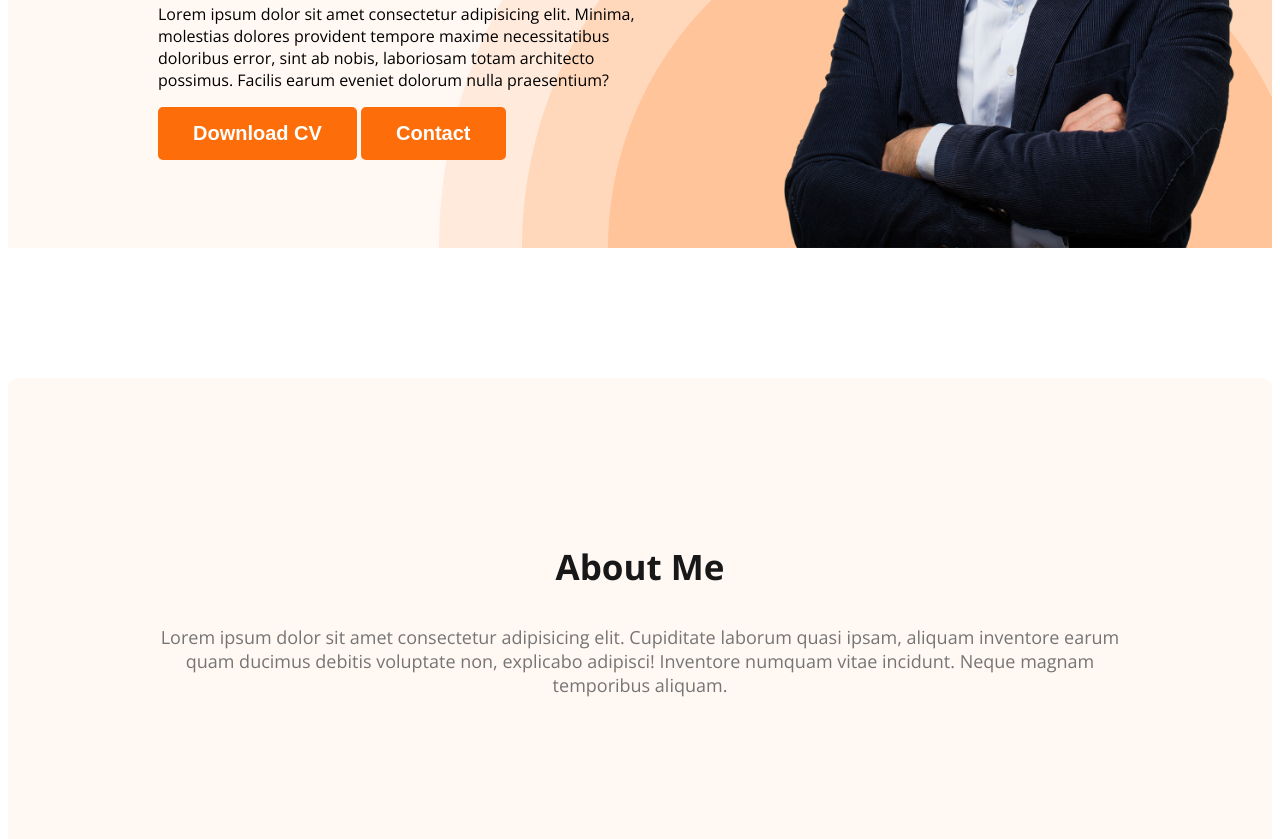
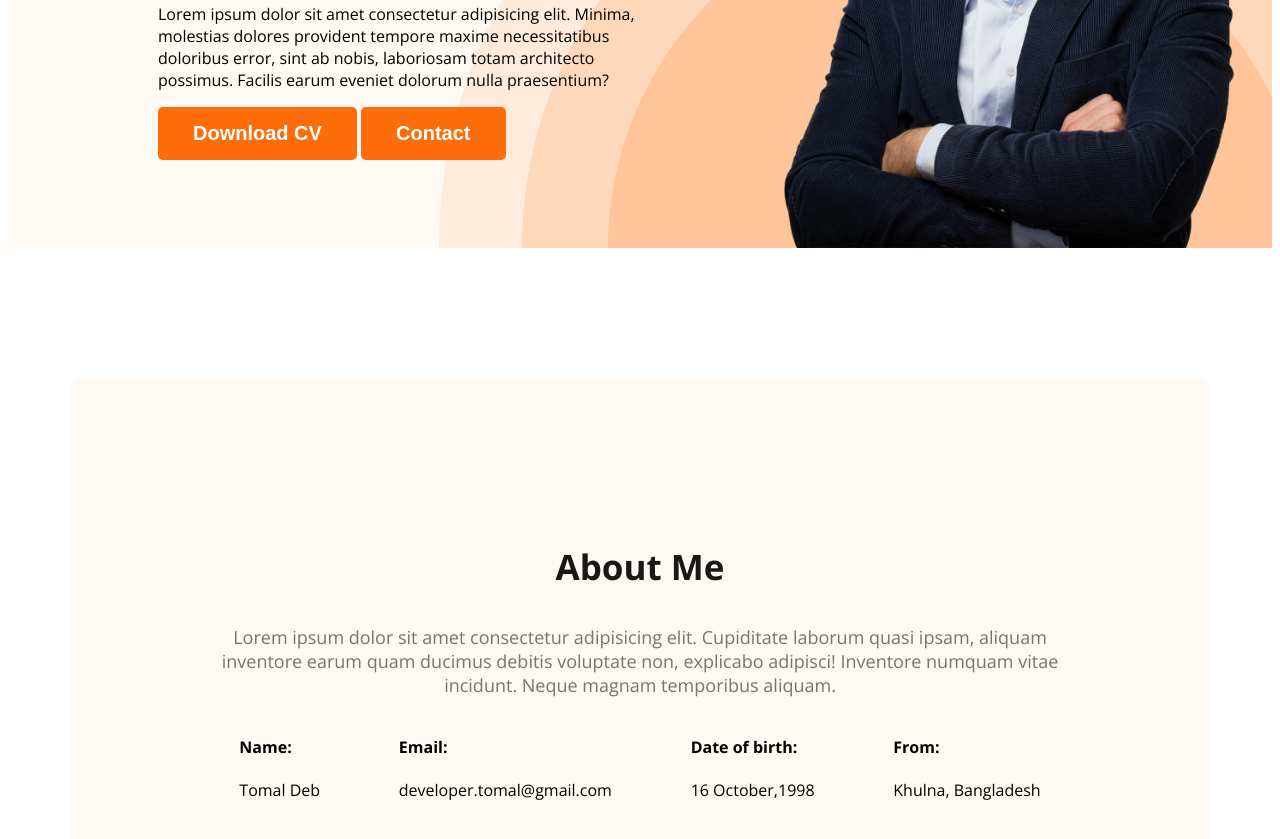
Before and after one commit to iamtomal/portfolio2, a plain HTML site: page index.html in a window 1280 px wide. Shown: the part 540-1379 px from the top of the page. Drawn offline with nearby package versions, Linux system fonts and the light colour scheme.

Commit message:
about information

```diff
--- a/index.html
+++ b/index.html
@@ -39,7 +39,24 @@
             <section class="about">
                 <h3 class="section-title">About Me</h3>
                 <p class="section-description">Lorem ipsum dolor sit amet consectetur adipisicing elit. Cupiditate laborum quasi ipsam, aliquam inventore earum quam ducimus debitis voluptate non, explicabo adipisci! Inventore numquam vitae incidunt. Neque magnam temporibus aliquam.</p>
-                <div class="about-info-container"></div>
+                <div class="about-info-container">
+                    <div class="about-info">
+                        <h4 class="info-title">Name:</h4>
+                        <p class="info-description">Tomal Deb</p>
+                    </div>
+                    <div class="about-info">
+                        <h4 class="info-title">Email:</h4>
+                        <p class="info-description">developer.tomal@gmail.com</p>
+                    </div>
+                    <div class="about-info">
+                        <h4 class="info-title">Date of birth:</h4>
+                        <p class="info-description">16 October,1998</p>
+                    </div>
+                    <div class="about-info">
+                        <h4 class="info-title">From:</h4>
+                        <p class="info-description">Khulna, Bangladesh</p>
+                    </div>
+                </div>
             </section>
     </main>
     <footer>
--- a/style.css
+++ b/style.css
@@ -85,8 +85,9 @@ nav a {
 }
 /*main Section style*/
 main{
-    min-width: 1140px;
+    max-width: 1140px;
     margin: 0 auto;
+
 }
 
 /*About Section style*/
@@ -95,5 +96,9 @@ main{
     border-radius: 10px;
     background: #fff8f3;
     margin: 130px 0;
-    max-width: a;
+
 }
+.about-info-container{
+    display: flex;
+    justify-content: space-around;
+}
```
